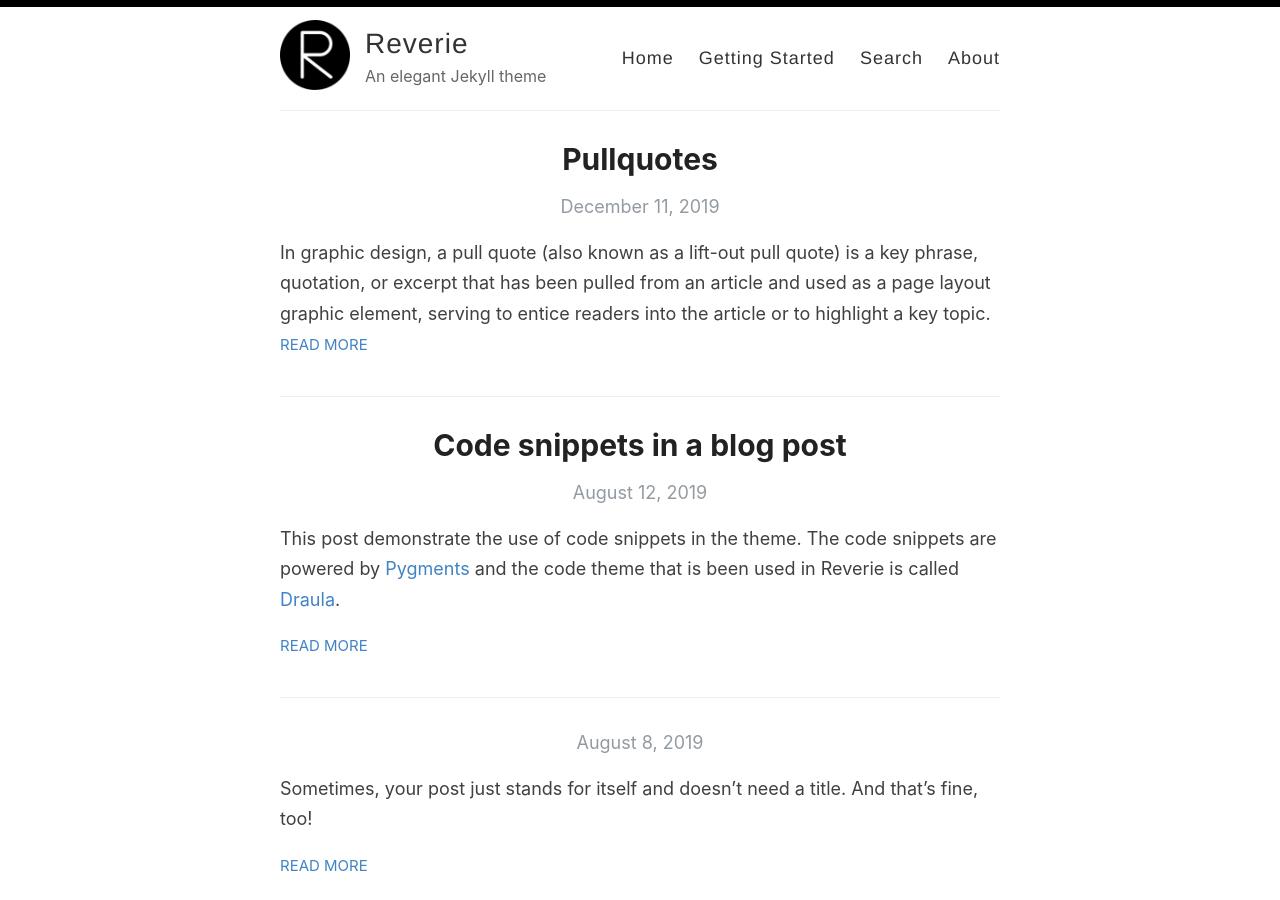
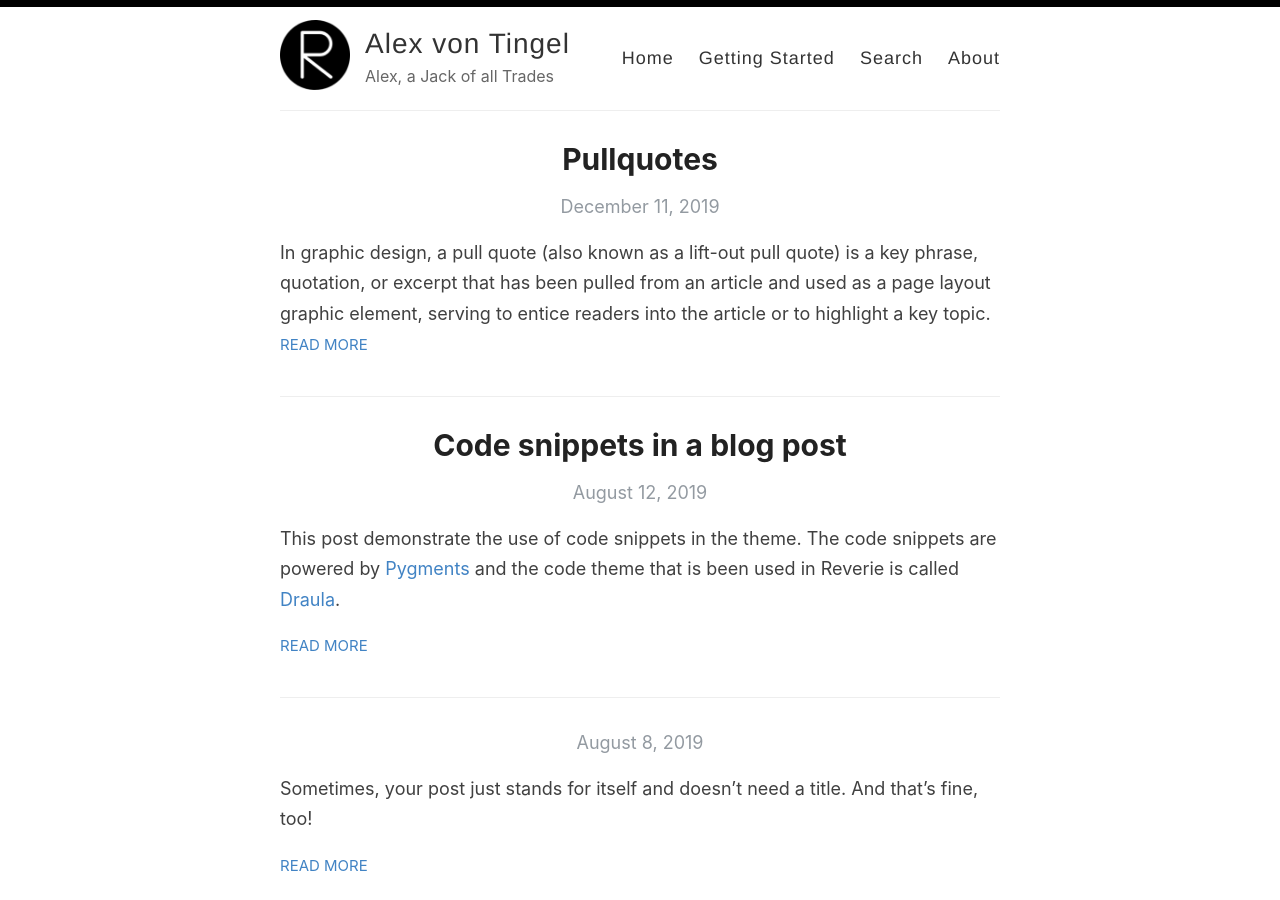
Before and after one commit to alexortner/alexortner, a Jekyll site: the page built from index.html, in a window 1280 px wide and 900 px high. Built offline with Jekyll 4.4.1, drawn with Linux system fonts in a browser that asks for light colours; the list of posts is cut into pages by our own code.

Commit message:
Update _config.yml

```diff
--- a/_config.yml
+++ b/_config.yml
@@ -3,13 +3,13 @@
 #
 
 # Name of your site (displayed in the header)
-name: Reverie
+name: Alex von Tingel
 
 # Name of the author
-author: Amit Merchant
+author: Alex von Tingel
 
 # Short bio or description (displayed in the header)
-description: An elegant Jekyll theme
+description: Alex, a Jack of all Trades
 
 # URL of your avatar or profile pic (you could use your GitHub profile pic)
 avatar: /images/reverie.png
@@ -21,15 +21,15 @@ avatar: /images/reverie.png
 # Includes an icon in the footer for each username you enter
 footer-links:
   dribbble:
-  email: amit.d.merchant@gmail.com
+  email: alex.von.tingel@gmail.com
   facebook:
   flickr:
-  github: amitmerchant1990/reverie
+  github: alexortner/alexvontingel
   instagram:
   linkedin:
   pinterest:
   rss: rss
-  twitter: amit_merchant
+  twitter:
   stackoverflow:
   youtube: # channel/<your_long_string> or user/<user-name>
   googleplus: # anything in your profile username that comes after plus.google.com/
@@ -38,24 +38,24 @@ footer-links:
 
 # Enter your Disqus shortname (not your username) to enable commenting on posts
 # You can find your shortname on the Settings page of your Disqus account
-disqus:
+disqus: vonTingel
 
 # Enter your Google Analytics web tracking code (e.g. UA-2110908-2) to activate tracking
-google_analytics: UA-43339302-11
+google_analytics:
 
 # For newer "GA4" analytics, use the following instead of the "UA" entry above
 #google_analytics_ga4: G-GABC1DEFG
 
 # Your website URL (e.g. http://amitmerchant1990.github.io or http://www.amitmerchant.com)
 # Used for Sitemap.xml and your RSS feed
-url: http://www.amitmerchant.com/reverie
-enforce_ssl: https://www.amitmerchant.com/reverie
+url: http://www.alexortner.github.io
+enforce_ssl: https://www.alexortner.github.io
 
 # If you're hosting your site at a Project repository on GitHub pages
 # (http://yourusername.github.io/repository-name)
 # and NOT your User repository (http://yourusername.github.io)
 # then add in the baseurl here, like this: "/repository-name"
-baseurl: "/reverie"
+baseurl: ""
 
 #
 # !! You don't need to change any of the configuration flags below !!
```
